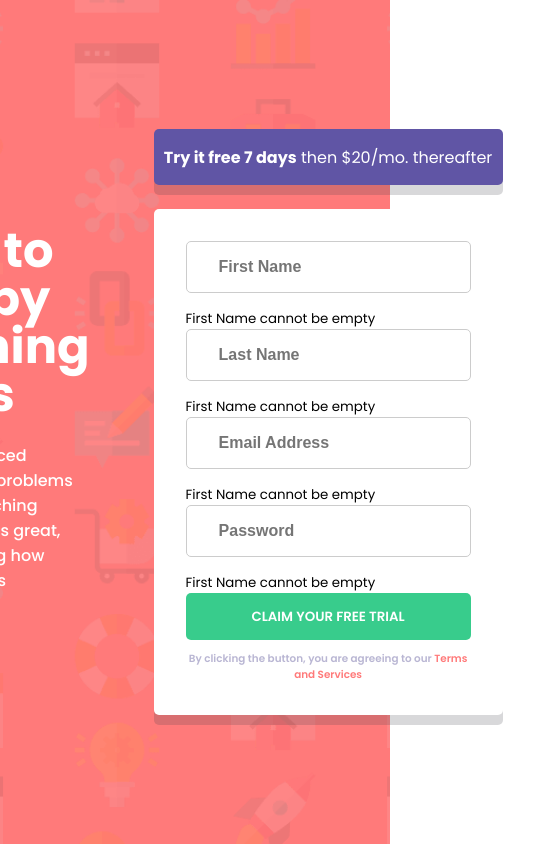
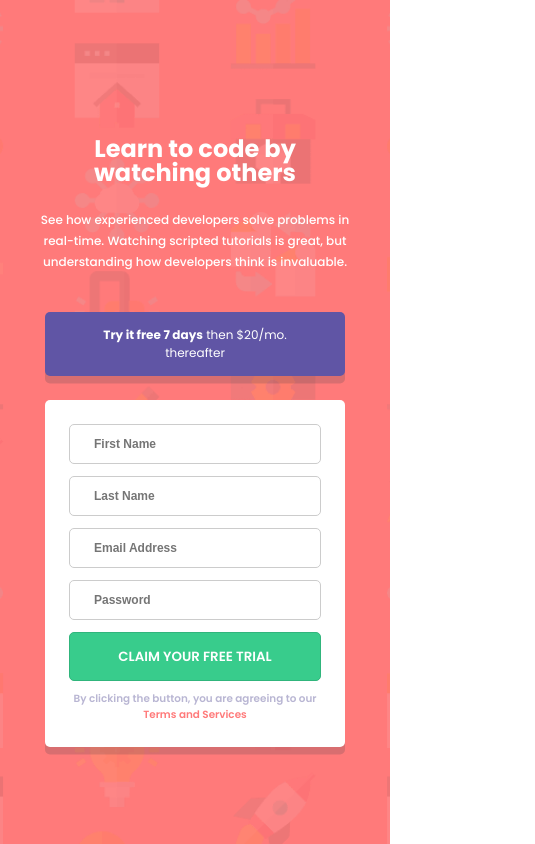
Before and after one commit to cbonilladev-practice/frontend_mentor, a plain HTML site: page Intro component with sign-up form/index.html in a window 390 px wide. Shown: the whole page, 535 px wide, since content can reach past the window. Drawn offline with Linux system fonts and the light colour scheme.

Commit message:
Task, completed. CSS could be refined, but most responsive & all input functionality done.

```diff
--- a/Intro component with sign-up form/index.html
+++ b/Intro component with sign-up form/index.html
@@ -38,15 +38,27 @@
           </p>
         </div>
         <div class="card_input">
-          <form class="form_input" autocomplete="off">
-            <input type="text" name="first_name" id="first_name" placeholder="First Name">
-            <small >First Name cannot be empty</small>
-            <input type="text" name="last_name" id="last_name" placeholder="Last Name ">
-            <small >First Name cannot be empty</small>
-            <input type="email" name="email_address" id="email_address" placeholder="Email Address">
-            <small >First Name cannot be empty</small>
-            <input type="password" name="password" id="password" placeholder="Password">
-            <small >First Name cannot be empty</small>
+          <form class="form_input" id="form_input" autocomplete="off">
+            <div class="form_control">
+              <input class="" type="text" name="first_name" id="first_name" placeholder="First Name" />
+              <img class="" src="images/icon-error.svg" alt="error icon" />
+              <small class=""><i>First Name cannot be empty</i></small>
+            </div>
+            <div class="form_control">
+              <input class="" type="text" name="last_name" id="last_name" placeholder="Last Name " />
+              <img class="" src="images/icon-error.svg" alt="error icon" />
+              <small class=""><i>Last name cannot be empty</i></small>
+            </div>
+            <div class="form_control">
+              <input class="" type="email" name="email_address" id="email_address" placeholder="Email Address" />
+              <img class="" src="images/icon-error.svg" alt="error icon" />
+              <small class=""><i>Looks like this is not an email</i></small>
+            </div>
+            <div class="form_control">
+              <input class="" type="password" name="password" id="password" placeholder="Password" />
+              <img class="" src="images/icon-error.svg" alt="error icon" />
+              <small class=""><i>Password cannot be empty</i></small>
+            </div>
             <button>
               Claim your free trial
             </button>
--- a/Intro component with sign-up form/index.js
+++ b/Intro component with sign-up form/index.js
@@ -1 +1,48 @@
-console.log("Hello, Laverne.")
+const form = document.getElementById('form_input');
+
+function addError(param) {
+	param.parentNode.classList.add('error');
+}
+
+function removeError(param) {
+	param.parentNode.classList.remove('error');
+}
+
+function validateEmail(email) {
+    const re = /^(([^<>()[\]\\.,;:\s@"]+(\.[^<>()[\]\\.,;:\s@"]+)*)|(".+"))@((\[[0-9]{1,3}\.[0-9]{1,3}\.[0-9]{1,3}\.[0-9]{1,3}\])|(([a-zA-Z\-0-9]+\.)+[a-zA-Z]{2,}))$/;
+    return re.test(String(email).toLowerCase());
+}
+
+form.addEventListener('submit', (e) => {
+	e.preventDefault();
+
+	const firstName = form['first_name'];
+	const lastName = form['last_name'];
+	const emailAddress = form['email_address'];
+	const password = form['password'];
+
+	if (firstName.value === "") {
+		addError(firstName)
+	} else {
+		removeError(firstName)
+	}
+
+	if (lastName.value === "") {
+		addError(lastName)
+	} else {
+		removeError(lastName)
+	}
+
+	if (!validateEmail(emailAddress.value)) {
+		addError(emailAddress)
+	} else {
+		removeError(emailAddress)
+	}
+
+	if (password.value === "") {
+		addError(password)
+	} else {
+		removeError(password)
+	}
+
+})
--- a/Intro component with sign-up form/style.css
+++ b/Intro component with sign-up form/style.css
@@ -86,7 +86,7 @@ section {
 	margin-bottom: 1.5em;
 	font-weight: 400;
 
-	box-shadow: 0 10px 0 0 hsl(249, 10%, 26%, 0.2);
+	box-shadow: 0 7.5px 0 0 hsl(249, 10%, 26%, 0.2);
 }
 
 .right_side_card > .top_div > p > span {
@@ -98,10 +98,17 @@ section {
 	padding: 2em;
 
 	border-radius: 5px;
-	box-shadow: 0 10px 0 0 hsl(249, 10%, 26%, 0.2);
+	box-shadow: 0 7.5px 0 0 hsl(249, 10%, 26%, 0.2);
 }
 
-.right_side_card > .card_input > .form_input > small:last-child {
+.right_side_card > .card_input > .form_input > .form_control {
+	position: relative;
+
+	display: flex;
+	flex-direction: column;
+}
+
+.right_side_card > .card_input > .form_input > small {
 	font-size: .65em;
 	margin-top: 1em;
 	text-align: center;
@@ -110,16 +117,45 @@ section {
 	color: var(--Grayish-Blue)
 }
 
-.right_side_card > .card_input > .form_input > small {
+.right_side_card > .card_input > .form_input > .form_control > small {
+	display: none;
+}
 
+.right_side_card > .card_input > .form_input > .form_control.error > small {
+	display: block;
+	margin-bottom: 1em;
+	align-self: flex-end;
+
+	font-weight: 500;
+
+	color: var(--Red);
 }
 
 .right_side_card > .card_input > .form_input > small > span {
 	color: var(--Red)
 }
 
-.right_side_card > .card_input > .form_input > input {
+.right_side_card > .card_input > .form_input > .form_control > img {
+	display: none;
+}
+
+.right_side_card > .card_input > .form_input > .form_control.error > img {
+	width: 1.5em;
+	position: absolute;
+	top: 1em;
+	right: 2em;
+
+	display: block;
+}
+
+.right_side_card > .card_input > .form_input > .form_control > input {
 	margin-bottom: 1em;
+}
+
+.right_side_card > .card_input > .form_input > .form_control.error > input {
+	margin-bottom: .5em;
+
+	border-color: var(--Red);
 }
 
 input[type="text"],
@@ -131,6 +167,8 @@ input[type="password"] {
 
 	font-weight: 700;
 	font-size: 1em;
+
+	width: 100%;
 }
 
 input:focus {
@@ -141,7 +179,7 @@ input:focus {
 button {
 	padding: 1em;
 	border-radius: 5px;
-	border: none;
+	border: 1px solid hsl(154, 58%, 45%);
 	background-color: var(--Green);
 
 	cursor: pointer;
@@ -150,3 +188,76 @@ button {
 	font-weight: 600;
 	text-transform: uppercase;
 }
+
+@media screen and (max-width: 850px) {
+	body {
+		width: 100%;
+		height: 100%;
+		position: fixed;
+	}
+
+	main {
+		height: 100%;
+	}
+
+	section {
+		flex-direction: column;
+	}
+
+	.left_side_text {
+		display: flex;
+		justify-content: center;
+		flex-direction: column;
+
+		padding: 2.5em;
+
+		width: 100%;
+	}
+
+	.left_side_text > h1 {
+		font-size: 1.5em;
+		width: 5em;
+		text-align: center;
+		margin-bottom: 1em;
+
+		width: 100%;
+	}
+
+	.left_side_text > p {
+		font-size: .75em;
+		line-height: 1.775em;
+
+		text-align: center;
+	}
+
+	.right_side_card {
+		padding: 0;
+		margin: 0;
+
+		display: flex;
+		justify-content: center;
+		align-items: center;
+		flex-direction: column;
+	}
+
+	.top_div {
+		width: 300px;
+		padding: 2em;
+	}
+
+	.top_div > p {
+		text-align: center;
+		font-size: .75em;
+	}
+
+	.right_side_card > .card_input {
+		width: 300px;
+		padding: 1.5em;
+	}
+
+	input[type="text"],
+	input[type="email"],
+	input[type="password"] {
+		font-size: .75em;
+	}
+}
```
